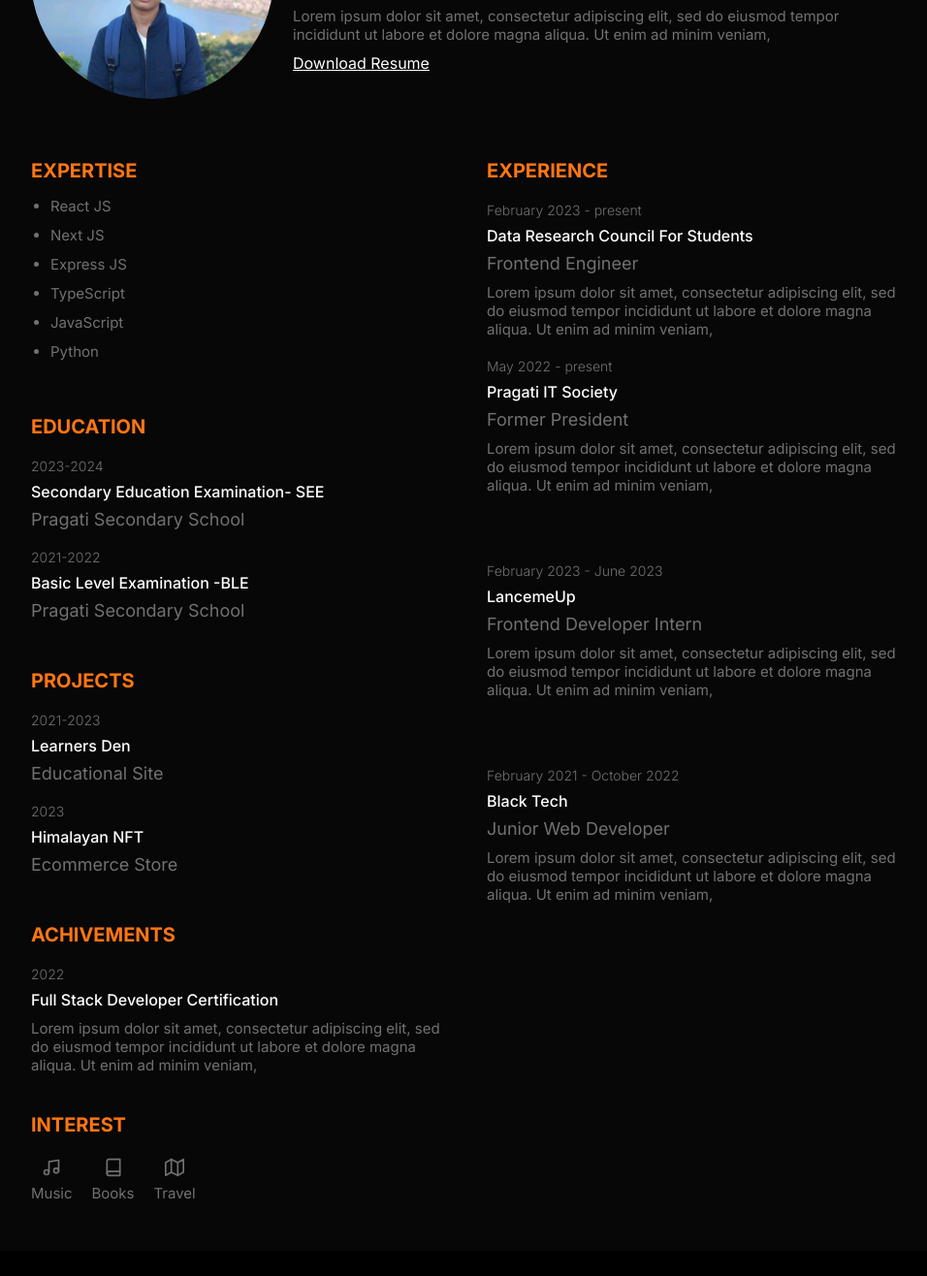
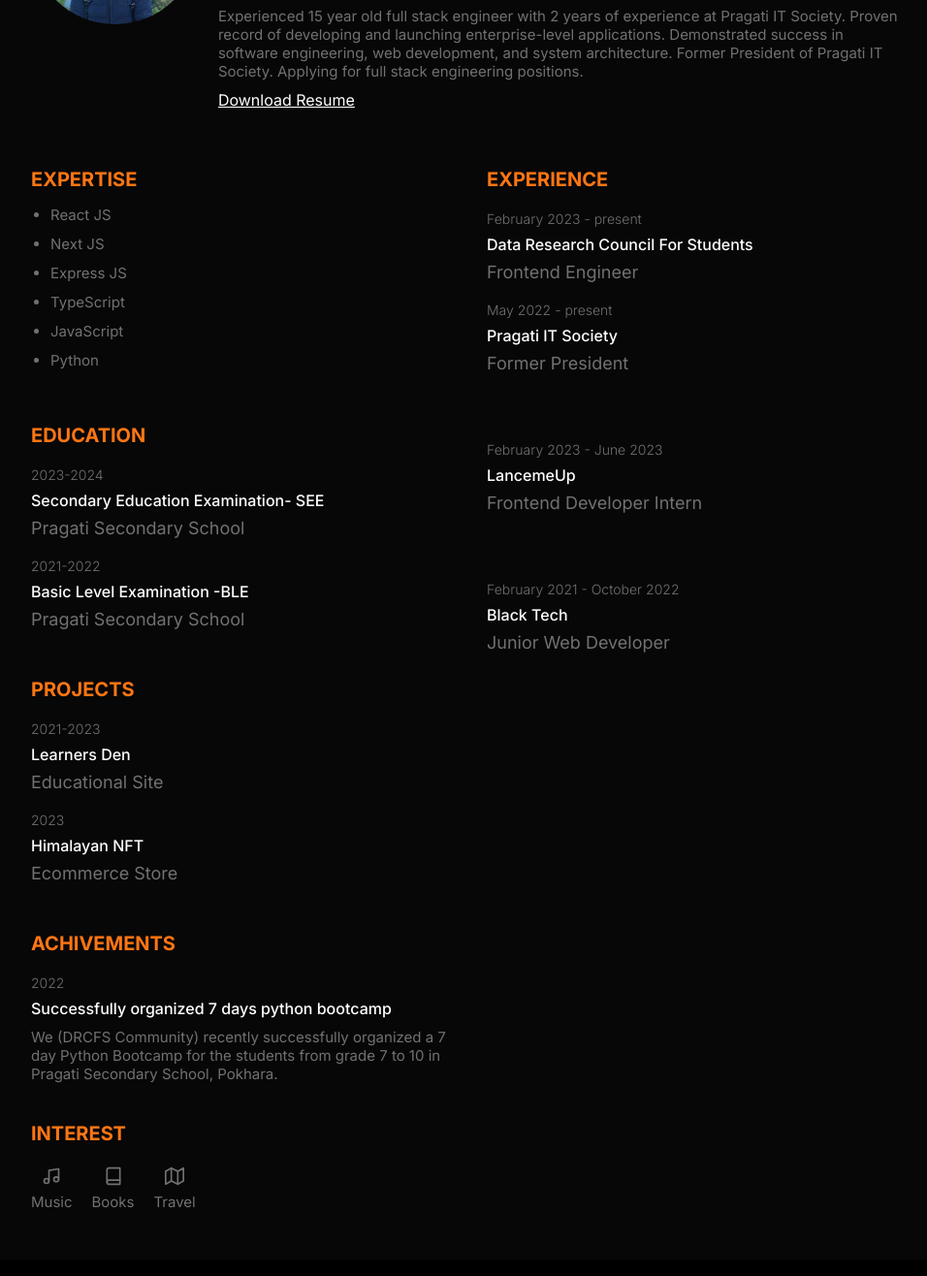
Before and after one commit to AARJITPOUDEL/pfolio, a website: page index.html in a window 1280 px wide. Shown: the part 198-1514 px from the top of the page at 97% size, without its empty margins (158-1114 px from the left). Drawn offline with nearby package versions, Linux system fonts and the light colour scheme.

Commit message:
Update index.html

```diff
--- a/index.html
+++ b/index.html
@@ -24,11 +24,9 @@
           </h1>
           <p class="profile_title">Full Stack Developer</p>
           <p class="description profile_description">
-            Lorem ipsum dolor sit amet, consectetur adipiscing elit, sed do eiusmod tempor incididunt ut labore et
-            dolore
-            magna aliqua. Ut enim ad minim veniam,
+ Experienced 15 year old full stack engineer with 2 years of experience at Pragati IT Society. Proven record of developing and launching enterprise-level applications. Demonstrated success in software engineering, web development, and system architecture. Former President of Pragati IT Society. Applying for full stack engineering positions.
           </p>
-          <a class="downloadBtn" href="./cv.pdf" download="Resume.pdf">Download Resume</a>
+          <a class="downloadBtn" href="./Resume.pdf" download="Resume.pdf">Download Resume</a>
         </div>
       </div>
     </div>
@@ -95,11 +93,11 @@ Educational Site
         <h3 class="title">Achivements</h3>
         <div class="certification_item">
           <p class="item_preTitle">2022</p>
-          <h4 class="item_title">Full Stack Developer Certification</h4>
+          <h4 class="item_title">Successfully organized 7 days python bootcamp</h4>
           <p class="description">
-            Lorem ipsum dolor sit amet, consectetur adipiscing elit, sed do eiusmod tempor incididunt ut labore et
-            dolore
-            magna aliqua. Ut enim ad minim veniam,
+           We (DRCFS Community) recently successfully organized a 7 day
+Python Bootcamp for the students from grade 7 to 10 in Pragati
+Secondary School, Pokhara.
           </p>
         </div>
       </div>
@@ -111,21 +109,21 @@ Educational Site
           <p class="item_preTitle">February 2023 - present</p>
           <h4 class="item_title">Data Research Council For Students</h4>
           <p class="item_subtitle">Frontend Engineer</p>
-          <p class=" description">
+<!--           <p class=" description">
             Lorem ipsum dolor sit amet, consectetur adipiscing elit, sed do eiusmod tempor incididunt ut labore et
             dolore
             magna aliqua. Ut enim ad minim veniam,
-          </p>
+          </p> -->
         </div>
         <div class="exp_item">
           <p class="item_preTitle">May 2022 - present</p>
           <h4 class="item_title">Pragati IT Society</h4>
           <h3 class="item_subtitle">Former President</h3>
-          <p class="description">
+<!--           <p class="description">
             Lorem ipsum dolor sit amet, consectetur adipiscing elit, sed do eiusmod tempor incididunt ut labore et
             dolore
             magna aliqua. Ut enim ad minim veniam,
-          </p>
+          </p> -->
         </div>
       </div>
 
@@ -134,11 +132,11 @@ Educational Site
         <p class="item_preTitle">February 2023 - June 2023</p>
         <h4 class="item_title">LancemeUp</h4>
         <h3 class="item_subtitle">Frontend Developer Intern</h3>
-        <p class="description">
+<!--         <p class="description">
           Lorem ipsum dolor sit amet, consectetur adipiscing elit, sed do eiusmod tempor incididunt ut labore et
           dolore
           magna aliqua. Ut enim ad minim veniam,
-        </p>
+        </p> -->
       </div>
 
 
@@ -148,11 +146,11 @@ Educational Site
       <p class="item_preTitle">February 2021 - October 2022</p>
       <h4 class="item_title">Black Tech</h4>
       <h3 class="item_subtitle">Junior Web Developer</h3>
-      <p class="description">
+<!--       <p class="description">
         Lorem ipsum dolor sit amet, consectetur adipiscing elit, sed do eiusmod tempor incididunt ut labore et
         dolore
         magna aliqua. Ut enim ad minim veniam,
-      </p>
+      </p> -->
     </div>
 
 
```
